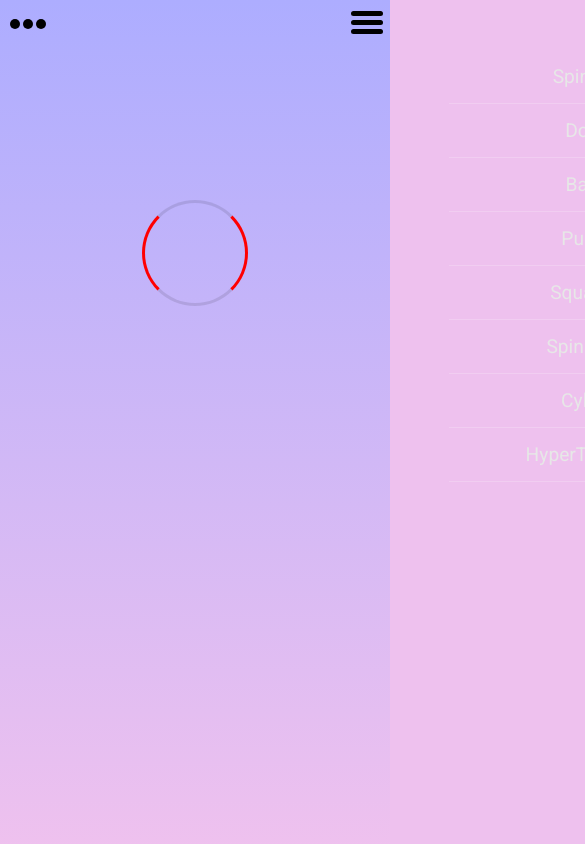
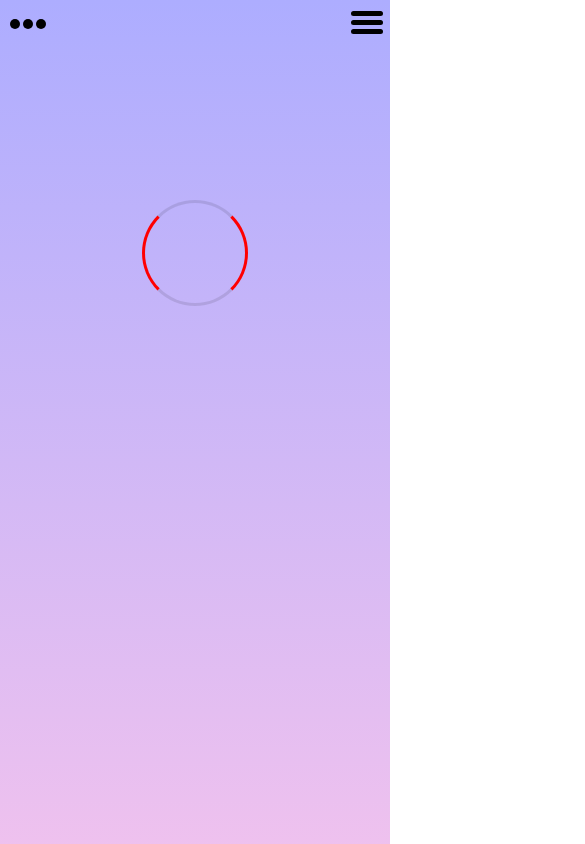
Before and after one commit to josue-rojas/react-loading, a React (Create React App) app: page / in a window 390 px wide. Shown: the top 844 px of the page, 585 px wide, since content can reach past the window. Built offline with nearby package versions, Linux system fonts and the light colour scheme.

Commit message:
mobile overflow fixed; need minor style changes

```diff
--- a/src/App.js
+++ b/src/App.js
@@ -91,5 +91,3 @@ export default class App extends Component{
     );
   }
 }
-
-// export default App;
--- a/src/Components/View/SideMenu.js
+++ b/src/Components/View/SideMenu.js
@@ -40,9 +40,15 @@ export default class SideMenu extends Component{
       SideMenu: {
         backgroundColor: this.props.backgroundColor,
       },
+      wrapper: {
+        position: 'absolute',
+        overflow: 'hidden',
+        width: '100vw',
+        height: '100vh',
+      }
     }
     return(
-      <div>
+      <div style={style.wrapper}>
         <div style={style.icon} className={'icon ' + this.props.positions}>
           {this.menuType(this.props.menuType)}
         </div>
--- a/src/Components/View/Styles/SideMenu.css
+++ b/src/Components/View/Styles/SideMenu.css
@@ -1,5 +1,6 @@
 .SideMenu{
-  min-height: calc(100vh - 50px);
+  height: calc(100vh - 50px);
+  overflow-y: scroll;
   width: 100%;
   display: flex;
   flex-direction: column;
@@ -10,6 +11,7 @@
   padding-top: 50px;
   z-index: 3;
   margin: 0;
+
 }
 .SideMenu.left{
   transform: translate(-100%);
--- a/src/index.css
+++ b/src/index.css
@@ -8,7 +8,8 @@ body {
   background-repeat: no-repeat;
   background-size: cover;
   min-height: 100vh;
-  overflow-x: hidden;
+  width: 100vw;
+  overflow: hidden;
   font-size: 1.2rem;
   font-family: 'Roboto', sans-serif;
 }
```
